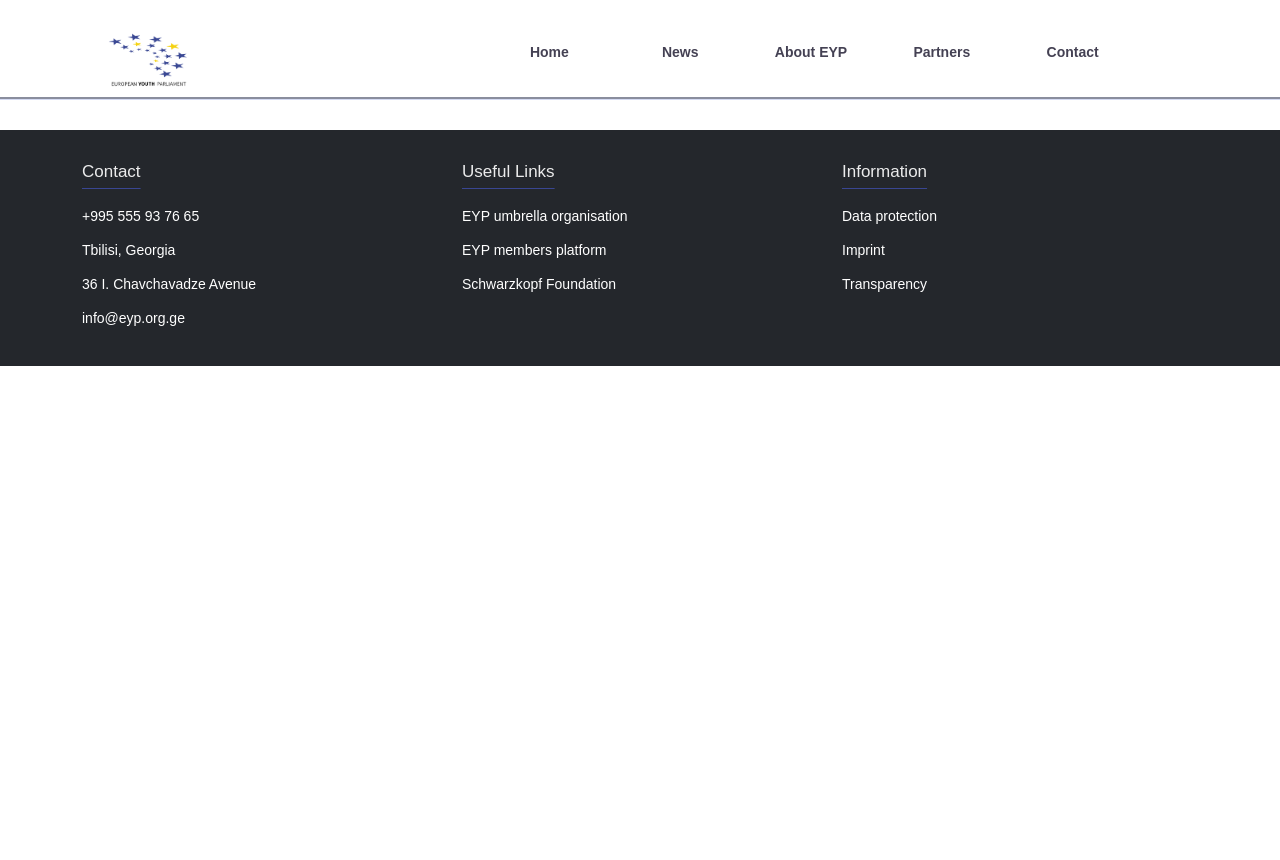
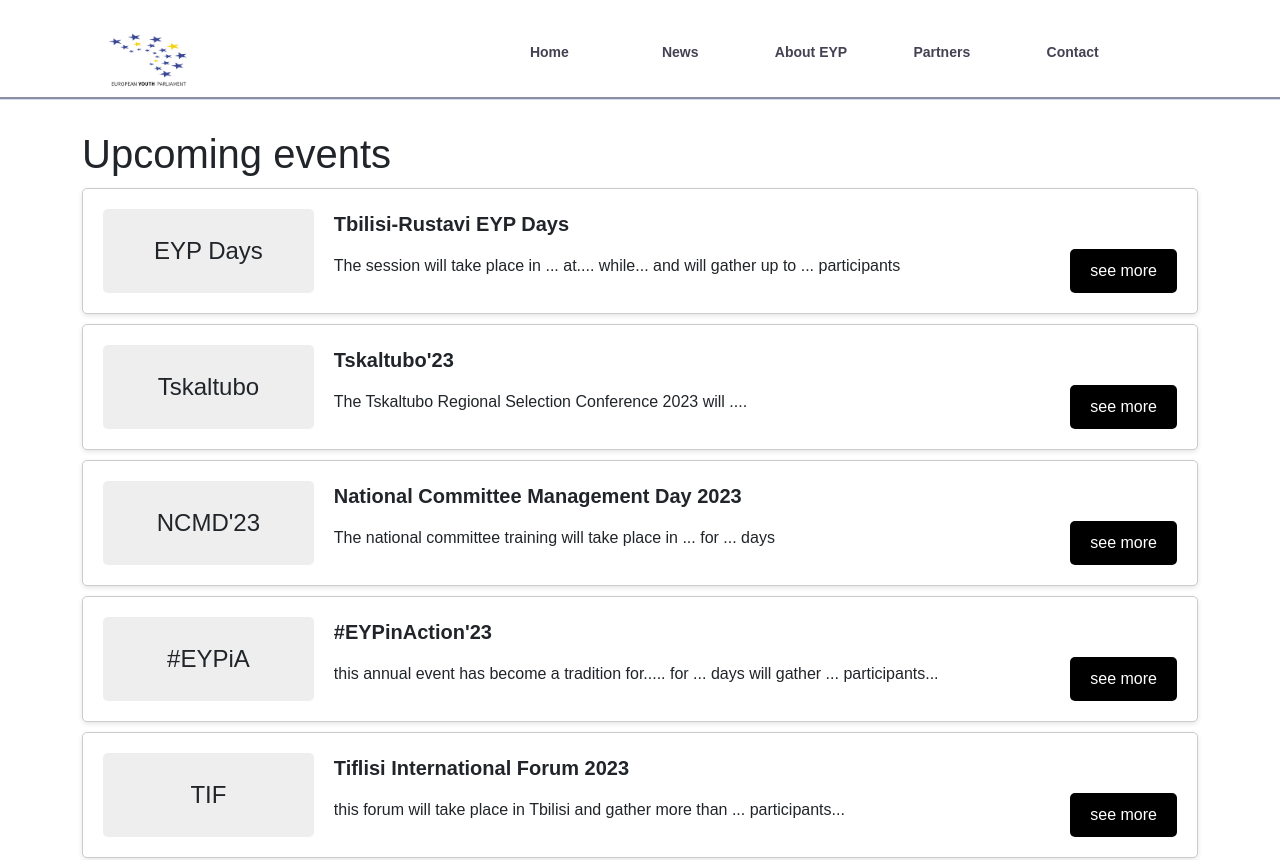
Before and after one commit to ntatrishvili/eyp-web-1, a React (Create React App) app: page / in a window 1280 px wide. Shown: the top 860 px of the page. Before the commit the page ends 800 px from the top, so only its background shows below. Built offline with nearby package versions, Linux system fonts and the light colour scheme.

Commit message:
reverted paths

```diff
--- a/src/App.js
+++ b/src/App.js
@@ -14,7 +14,7 @@
                 <BrowserRouter>
                     <Navbar/>
                     <Routes>
-                        <Route path='/eyp-web-1' element={<Home/>}/>
+                        <Route path='/' element={<Home/>}/>
                         <Route path='/about' element ={<About/>}/>
                         <Route path='/contact' element ={<Contact/>}/>
                         <Route path='/news' element ={<News/>}/>
```
